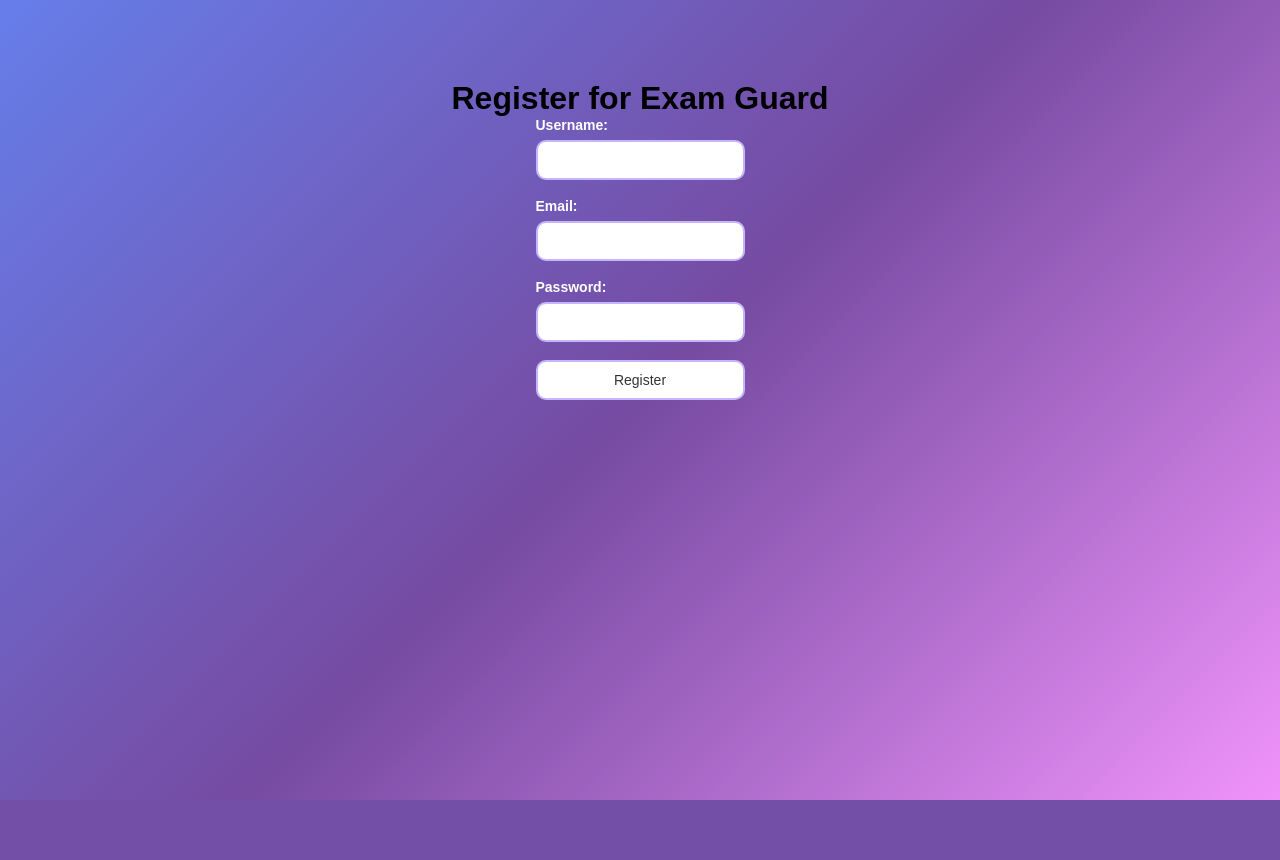
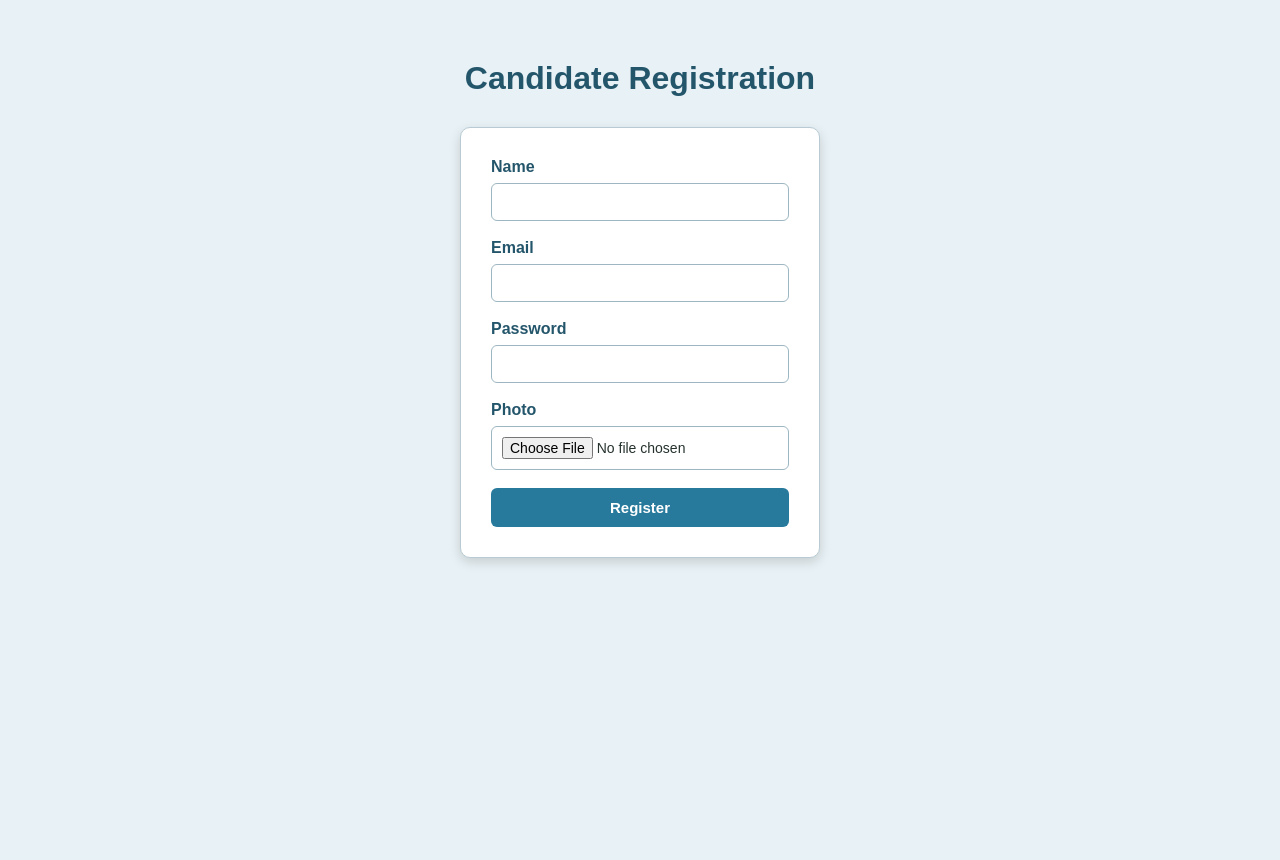
Before and after one commit to gowthami1980/ExamGuard, a Flask app: page /register in a window 1280 px wide. Before the commit the page ends 800 px from the top, so only its background shows below. Run offline with Flask 3, Linux system fonts and the light colour scheme.

Commit message:
updaste all

```diff
--- a/app.py
+++ b/app.py
@@ -1,64 +1,66 @@
-from flask import Flask, redirect, request, render_template, session, redirect
-from database import init_db, get_db
+from flask import Flask, request, render_template, session
+from database import init_db , get_db
 from werkzeug.security import check_password_hash, generate_password_hash,check_password_hash
 from werkzeug.utils import secure_filename
 import os
 
 app = Flask(__name__)
-app.secret_key = "examguard_secret_key"
-upload_folder = "static/uploads"
-
-print(app.url_map)
-
-init_db()
-
 
 @app.route("/")
 def home():
     return "Welcome to Exam Guard"
 
 
+# @app.route("/register", methods=["GET", "POST"])
+# def register():
+
+#     if request.method == "POST":
+#         name = request.form["name"]
+#         email = request.form["email"]
+#         password = request.form["password"]
+
+#         print("name:", name)
+#         print("email:", email)
+#         print("password:", password)
+
+#     return render_template("register.html")
+
+
 @app.route("/register", methods=["GET", "POST"])
 def register():
 
     if request.method == "POST":
-
         name = request.form["name"]
         email = request.form["email"]
         password = request.form["password"]
         hashed_password = generate_password_hash(password)
         print(f"Name: {name}, Email: {email}, Password: {hashed_password}")
-        photo= request.files.get("photo")
+        photo = request.files.get("photo")
 
         if not photo or photo.filename == "":
             return "please select a photo"
 
-        os.makedirs(upload_folder, exist_ok=True)
-        filename=secure_filename(photo.filename)
-        photo_path=os.path.join(upload_folder, filename)
-        photo.save(photo_path)
+        os.markdisk("")
         connection = get_db()
-
         connection.execute(
             """
             INSERT INTO candidates
             (name, email, password)
             VALUES (?, ?, ?)
-            (name, email, password, photo)
-            VALUES (?, ?, ?, ?)
             """,
-            (name, email, hashed_password)
-            (name, email, hashed_password, photo_path)
+            (name, email, password)
         )
 
         connection.commit()
         connection.close()
 
-       # return "Registration successful"
-        return redirect("/login")
+        return "registration successful"
+
+        print("name:", name)
+        print("email:", email)
+        print("password:", password)
 
     return render_template("register.html")
-
 
 @app.route("/login", methods=["GET", "POST"])
 def login():
@@ -74,39 +76,37 @@ def login():
             """
             SELECT *
             FROM candidates
-            WHERE email = ?
+            WHERE email = ? AND password = ?
             """,
-            (email,)
+            (email, password)
         ).fetchone()
 
         connection.close()
 
-        if candidate and check_password_hash(candidate["password"], password):
-            session["candidate_id"] = candidate["id"]
-            return redirect("/dashboard")
+        if candidate:
+           # return "Login successful!"
+           session["candidate_id"]= candidate["id"]
+           #return "Login successful!"
+           return render_template("dashboard.html")
 
         return "Invalid email or password"
 
     return render_template("login.html")
 
-
 @app.route("/dashboard")
 def dashboard():
+    if "candidate_id" not in session:
+        return "please login first"
 
-    if "candidate_id" not in session:
-        return "Please login first"
 
     return render_template("dashboard.html")
 
-
 @app.route("/logout")
 def logout():
-
     session.clear()
-    return redirect("/login")
-
-
+    return "logout successful"
 
 
 if __name__ == "__main__":
-    print(app.url_map)
+    init_db()
+    app.run(debug=True)
--- a/database.py
+++ b/database.py
@@ -25,5 +25,10 @@ def init_db():
     """
 
     )
+    # connection.execute("""
+    #     ALTER TABLE candidates
+    #     ADD COLUMN photo TEXT
+    #     """
+    # )
     connection.commit()
     connection.close()
--- a/static/style.css
+++ b/static/style.css
@@ -1,4 +1,3 @@
-/* Reset default styles */
 * {
     margin: 0;
     padding: 0;
@@ -6,168 +5,72 @@
     font-family: Arial, sans-serif;
 }
 
-
-/* Full page */
 body {
     min-height: 100vh;
-
-    display: flex;
-    flex-direction: column;
-    align-items: center;
-
-    padding-top: 80px;
-
-    background: linear-gradient(135deg, #667eea, #764ba2, #f093fb);
+    background: #e8f1f5;
+    color: #26332d;
+    text-align: center;
 }
 
+h1 {
+    margin-top: 60px;
+    color: #24566b;
+}
 
-/* Registration container */
-.register-container {
+form {
     width: 360px;
-    max-width: 90%;
-
-    margin-top: 80px;
-
+    margin: 30px auto;
     padding: 30px;
 
-    background: transparent;
+    background-color: white;
+
+    border: 1px solid #b8cbd4;
+    border-radius: 10px;
+
+    box-shadow: 0 4px 12px rgba(0, 0, 0, 0.15);
+
+    text-align: left;
 }
 
+label {
+    display: block;
+    margin-bottom: 7px;
 
-/* Heading */
-.register-container h1 {
-    text-align: center;
-
-    color: #000000;
-
-    font-size: 30px;
+    color: #24566b;
     font-weight: bold;
-
-    /* Space between heading and Username */
-    margin-bottom: 40px;
-
-    white-space: nowrap;
 }
 
+input {
+    width: 100%;
+    padding: 10px;
 
-/* Form group */
-.form-group {
-    margin-bottom: 18px;
+    border: 1px solid #9db6c2;
+    border-radius: 6px;
+
+    font-size: 14px;
 }
 
-
-/* Username, Email and Password labels */
-label {
-    display: block;
-
-    margin-bottom: 7px;
-
-    font-size: 14px;
-    font-weight: bold;
-
-    color: #ffffff;
+input:focus {
+    outline: none;
+    border-color: #287a9c;
 }
 
-
-/* Input fields */
-input {
+button {
     width: 100%;
-
-    padding: 10px 12px;
-
-    border: 2px solid #c4b5fd;
-    border-radius: 10px;
-
-    font-size: 14px;
-
-    background-color: #ffffff;
-
-    color: #333;
-
-    transition: all 0.3s ease;
-}
-
-
-/* Placeholder color */
-input::placeholder {
-    color: #9ca3af;
-}
-
-
-/* Input hover */
-input:hover {
-    border-color: #a78bfa;
-}
-
-
-/* Input focus */
-input:focus {
-    outline: none;
-
-    border-color: #7c3aed;
-
-    box-shadow: 0 0 12px rgba(124, 58, 237, 0.35);
-
-    transform: scale(1.02);
-}
-
-
-/* Register button */
-.register-btn {
-    width: 100%;
-
     padding: 11px;
 
-    margin-top: 5px;
+    border: none;
+    border-radius: 6px;
 
-    border: none;
-    border-radius: 10px;
-
-    background: linear-gradient(90deg, #667eea, #764ba2);
-
+    background-color: #287a9c;
     color: white;
 
     font-size: 15px;
     font-weight: bold;
 
     cursor: pointer;
-
-    transition: all 0.3s ease;
 }
 
-
-/* Register button hover */
-.register-btn:hover {
-    transform: translateY(-3px);
-
-    background: linear-gradient(90deg, #764ba2, #f093fb);
-
-    box-shadow: 0 8px 20px rgba(118, 75, 162, 0.4);
+button:hover {
+    background-color: #24566b;
 }
-
-
-/* Register button click */
-.register-btn:active {
-    transform: scale(0.98);
-}
-
-
-/* Mobile responsive */
-@media (max-width: 500px) {
-
-    body {
-        padding-top: 40px;
-    }
-
-    .register-container {
-        width: 90%;
-        margin-top: 40px;
-        padding: 25px;
-    }
-
-    .register-container h1 {
-        font-size: 24px;
-        margin-bottom: 30px;
-        white-space: normal;
-    }
-}
--- a/templates/register.html
+++ b/templates/register.html
@@ -1,24 +1,42 @@
 <!DOCTYPE html>
-<html lang="en">
+<html>
+
 <head>
-    <meta charset="UTF-8">
-    <meta name="viewport" content="width=device-width, initial-scale=1.0">
-    <title>Exam Guard Registration</title>
-    <link rel="stylesheet"
-          href="{{ url_for('static', filename='style.css') }}">
+    <title>ExamGuard Registration</title>
+
+    <link rel="stylesheet" href="{{ url_for('static', filename='style.css') }}">
 </head>
+
 <body>
-    <h1>Register for Exam Guard</h1>
-    <form action="/register" method="post">
-        <label for="name">Username:</label>
-        <input type="text" id="name" name="name" required><br><br>
-        <label for="email">Email:</label>
-        <input type="email" id="email" name="email" required><br><br>
-        <label for="password">Password:</label>
-        <input type="password" id="password" name="password" required><br><br>
-        <input type="submit" value="Register">
 
+    <h1>Candidate Registration</h1>
 
+    <form method="POST" enctype="multipart/form-data">
+
+        <label>Name</label>
+        <input type="text" name="name" required>
+
+        <br><br>
+
+        <label>Email</label>
+        <input type="email" name="email" required>
+
+        <br><br>
+
+        <label>Password</label>
+        <input type="password" name="password" required>
+
+        <br><br>
+
+        <label>Photo</label>
+        <input type="file" name="photo" accept="image/*" required>
+
+        <br><br>
+
+        <button type="submit">Register</button>
+
+    </form>
 
 </body>
+
 </html>
```
